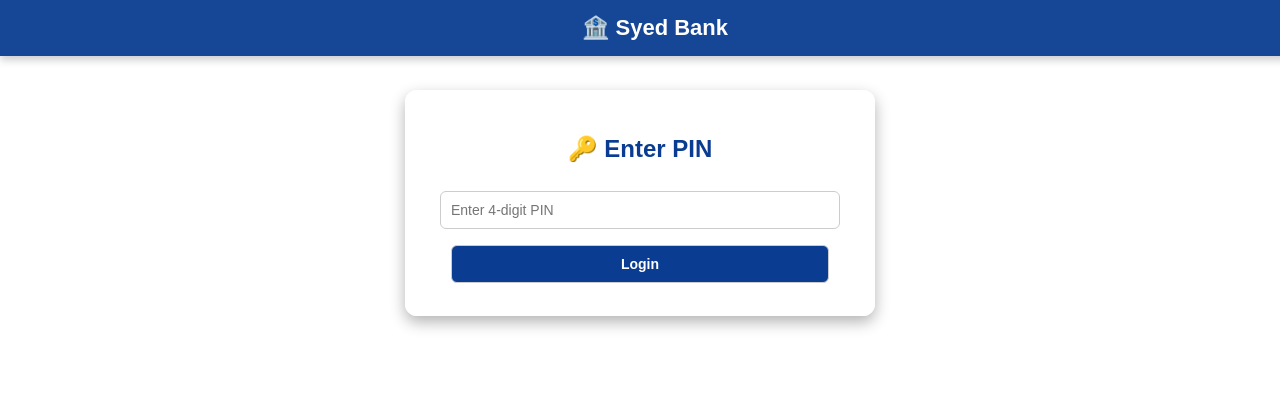
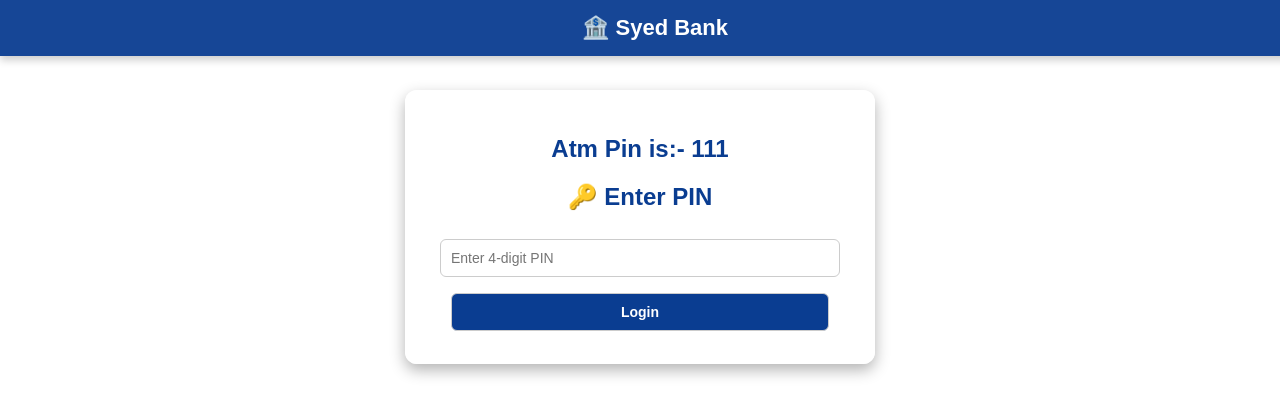
Before and after one commit to syedfaru-555/AtmWebSite, a plain HTML site: page index.html in a window 1280 px wide. Drawn offline with Linux system fonts and the light colour scheme.

Commit message:
Update index.html

```diff
--- a/index.html
+++ b/index.html
@@ -93,6 +93,7 @@
 
   <div class="container">
     <!-- Login Section -->
+    <h2>Atm Pin is:- 111</h2>
     <div id="login-section">
       <h2>🔑 Enter PIN</h2>
       <input type="password" id="pin" placeholder="Enter 4-digit PIN">
```
